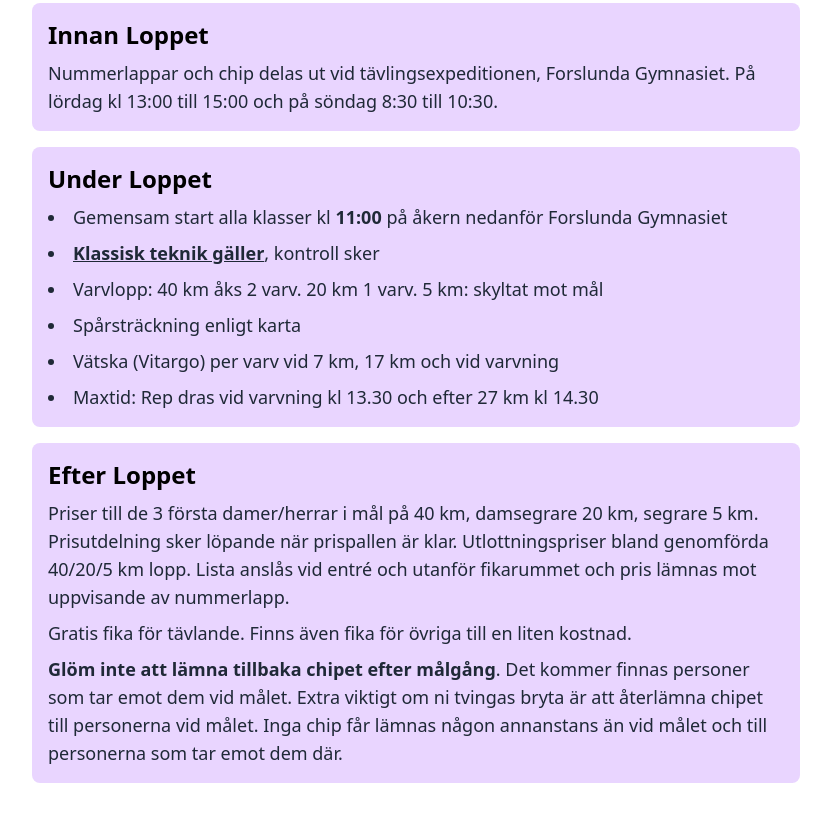
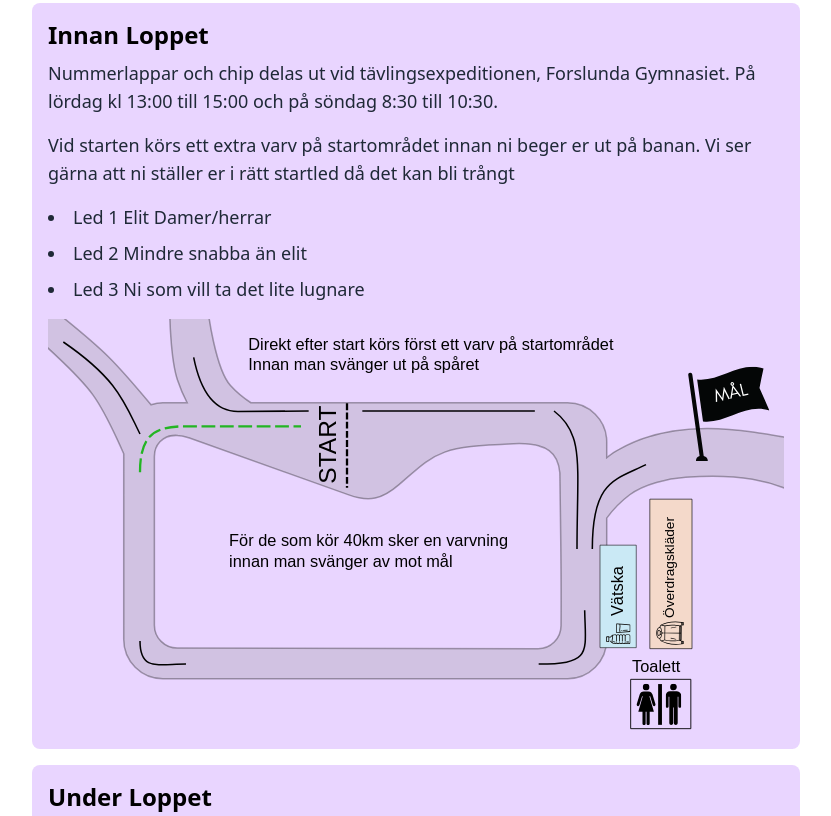
Before and after one commit to Vejron/vb-ski-astro, an Astro site: page /umeloppet in a window 1280 px wide. Shown: the part 1596-2412 px from the top of the page, without its empty margins (224-1055 px from the left). Built offline with nearby package versions, Linux system fonts and the light colour scheme; Astro itself is replaced by a stand-in of ours.

Commit message:
fix: pm and map

```diff
--- a/src/pages/umeloppet.astro
+++ b/src/pages/umeloppet.astro
@@ -21,6 +21,7 @@ import BottomShape from '../components/BottomShape.astro';
       <div class="flex gap-2 sm:gap-4 sm:text-lg text-black font-bold pt-1 sm:pt-4">
         <a href="#anmalan" class="transition-colors hover:text-purple-600 hover:bg-white bg-pink-400 px-3 py-1 rounded-full">Anmälan</a>
         <a href="#information" class="transition-colors hover:text-purple-600 hover:bg-white bg-pink-400 px-3 py-1 rounded-full">Information</a>
+        <a href="/files/pm-umeloppet-2023.pdf" target="_blank" class="transition-colors hover:text-purple-600 hover:bg-white bg-purple-400 px-3 py-1 rounded-full">PM</a>
         <a href="#sponsors" class="transition-colors hover:text-purple-600 hover:bg-white bg-pink-400 px-3 py-1 rounded-full">Sponsorer</a>
       </div>
 
@@ -72,10 +73,21 @@ import BottomShape from '../components/BottomShape.astro';
     <div class="max-w-3xl mx-auto space-y-4">
       <div class="p-4 bg-purple-200 rounded-lg">
         <h3 class="text-2xl font-semibold mb-2">Innan Loppet</h3>
-        <p class="space-y-1 list-disc list-inside text-gray-800 text-lg">
+        <p class="text-gray-800 text-lg">
           Nummerlappar och chip delas ut vid tävlingsexpeditionen, Forslunda Gymnasiet.
           På lördag kl 13:00 till 15:00 och på söndag 8:30 till 10:30.
         </p>
+        <p class="text-gray-800 text-lg my-4">
+          Vid starten körs ett extra varv på startområdet innan ni beger er ut på banan.
+          Vi ser gärna att ni ställer er i rätt startled då det kan bli trångt
+        </p>
+          <ul class="space-y-2 list-disc list-inside text-gray-800 text-lg mb-4">
+            <li>Led 1 Elit Damer/herrar</li>
+            <li>Led 2 Mindre snabba än elit</li>
+            <li>Led 3 Ni som vill ta det lite lugnare</li>
+          </ul>
+
+        <img src="/assets/startomrode.svg" class="w-full h-full" alt="skiss av startområde">
       </div>
       <div class="p-4 bg-purple-200 rounded-lg">
         <h3 class="text-2xl font-semibold mb-2">Under Loppet</h3>
```
Also changed, not shown: public/assets/startomrode.svg (added), 1 other file.
